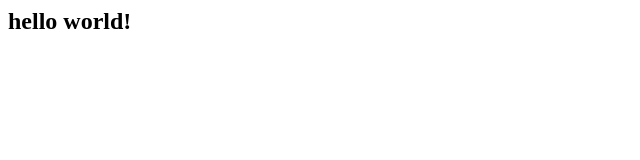
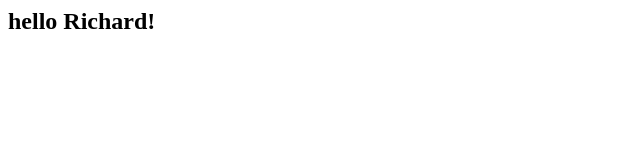
Before and after one commit to barker26394/jenkins_lab, a plain HTML site: page docker_lab/index.html in a window 1280 px wide. Shown: the full height of the page, 0-640 px from the left. Drawn offline with Linux system fonts and the light colour scheme.

Commit message:
Update index.html

```diff
--- a/docker_lab/index.html
+++ b/docker_lab/index.html
@@ -1 +1 @@
-<h2>hello world!</h2>
+<h2>hello Richard!</h2>
```
